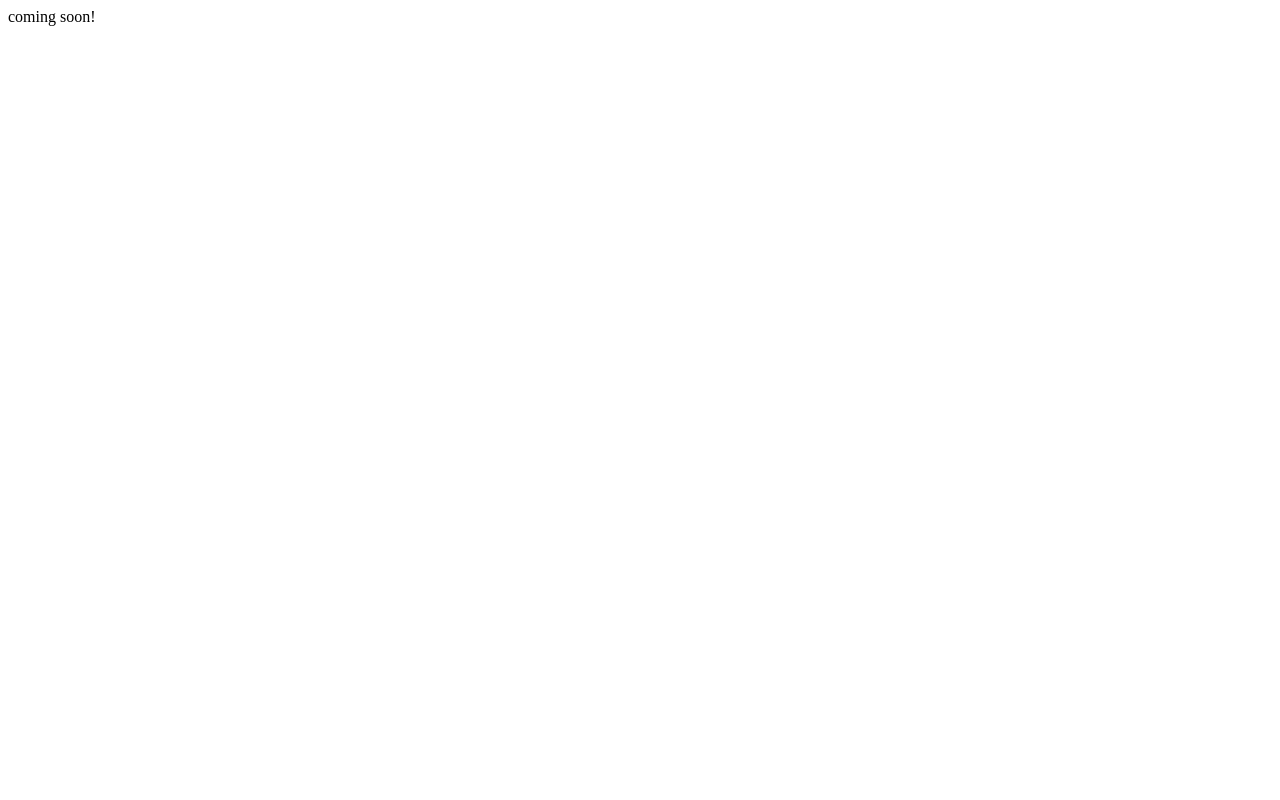
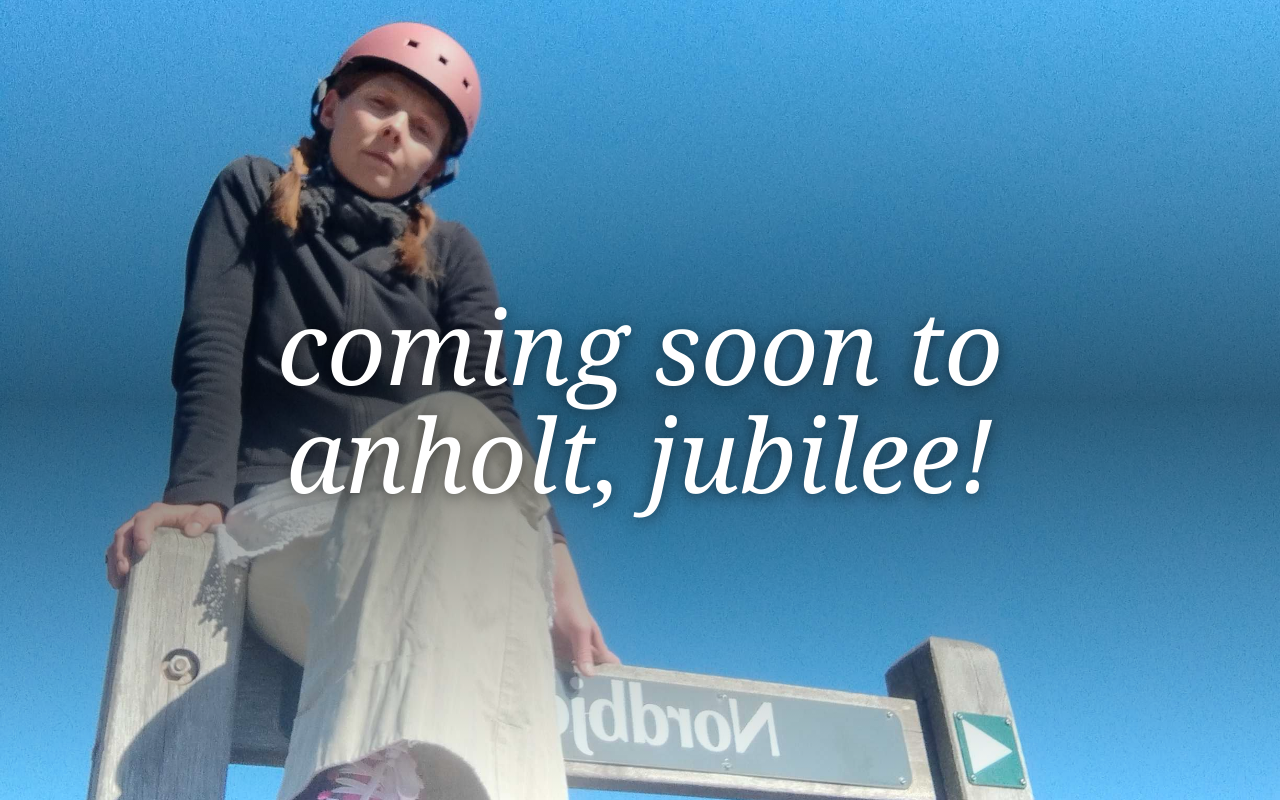
Before and after one commit to oscarStorm/jubilee, a plain HTML site: page index.html in a window 1280 px wide. Drawn offline with Linux system fonts and the light colour scheme.

Commit message:
second commit

```diff
--- a/index.html
+++ b/index.html
@@ -4,12 +4,58 @@
   <meta charset="utf-8">
   <meta name="viewport" content="width=device-width, initial-scale=1">
   <title>Jubilee</title>
+  <style>
+    body {
+      margin: 0;
+    }
+
+    .hero {
+      position: relative;
+      display: grid;
+      min-height: 100vh;
+      min-height: 100svh;
+      place-items: center;
+      isolation: isolate;
+      background: #252525;
+    }
+
+    .hero img,
+    .hero::before {
+      position: absolute;
+      inset: 0;
+      width: 100%;
+      height: 100%;
+    }
+
+    .hero img {
+      z-index: -2;
+      object-fit: cover;
+    }
+
+    .hero::before {
+      z-index: -1;
+      content: "";
+      background: linear-gradient(transparent, rgb(0 0 0 / 50%), transparent);
+    }
+
+    h1 {
+      max-width: 15ch;
+      margin: 0;
+      padding: 1.5rem;
+      color: white;
+      font: italic 400 clamp(2.75rem, 8vw, 7.5rem) / 1.05 Georgia, serif;
+      text-align: center;
+      text-wrap: balance;
+      text-shadow: 0 2px 16px rgb(0 0 0 / 55%);
+    }
+  </style>
 </head>
 <body>
-    <div>
-	coming soon!
-    </div>
-
-
+  <main class="hero">
+    <img src="assets/leo1.jpg" alt="" width="2448" height="3264">
+    <header>
+      <h1>coming soon to anholt, jubilee!</h1>
+    </header>
+  </main>
 </body>
 </html>
```
Also changed, not shown: assets/leo1.jpg (added).
